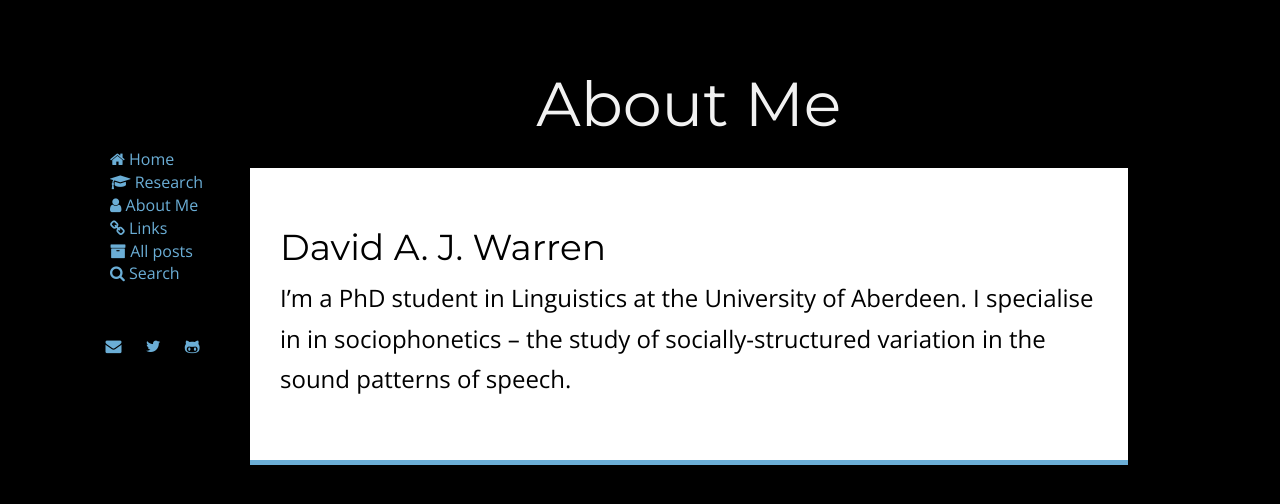
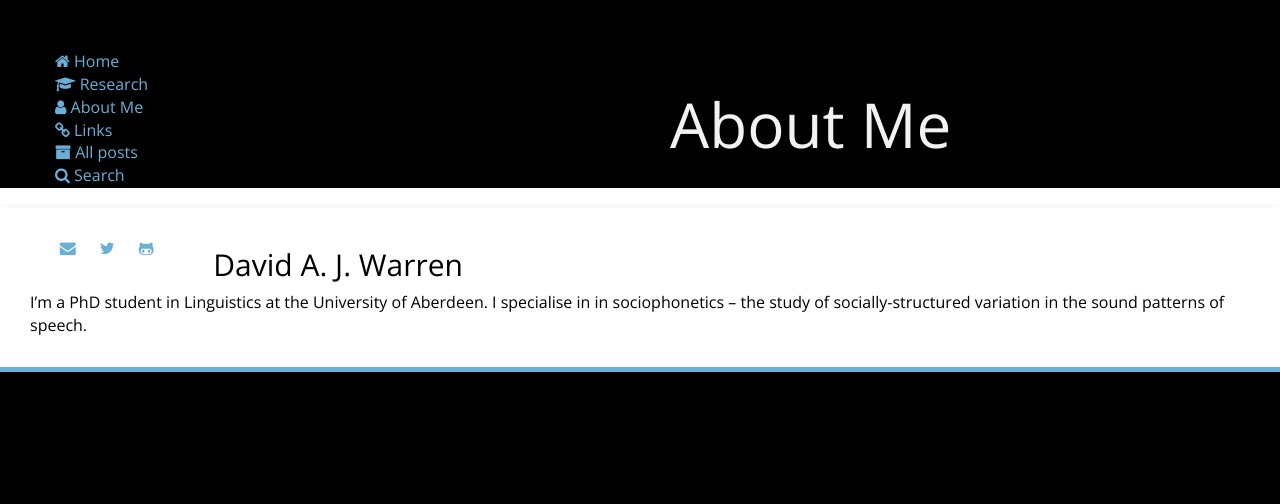
Before and after one commit to dajwarren/dajwarren.github.io, a Jekyll site: the page built from about.md, in a window 1280 px wide. Shown: the top 504 px of the page. Built offline with Jekyll 4.4.1, drawn with Linux system fonts in a browser that asks for light colours; nearby versions of some CDN libraries.

Commit message:
Rewrote html almost entirely

```diff
--- a/_layouts/default.html
+++ b/_layouts/default.html
@@ -1,53 +1,27 @@
 ---
 layout: base
 ---
-<!-- Full-width container-->
-<div class="container-fluid">
 
-<!-- Responsive container. Defines central column-->
-<div class="container single">
-    <div class="row">
+{% include navbar.html %}
 
-        <!-- Empty space -->
-        <div class="col-md-2">
-        </div>
+<main class="test">
 
-        <!-- Page title & thumbnail -->
-        <div class="col-md-12 article">
-
-            <!-- Thumbnail -->
   {% if site.data.thumbnail[page.thumbnail] %}
-            <div class="thumb">
+  <div class="thumb-test">
     <img itemprop="image" src="{{ site.data.thumbnail[page.thumbnail] }}" alt="Thumbnail: {{ page.thumbnail }}" />
   </div>
   {% elsif page.thumbnail %}
-            <div class="thumb">
+  <div class="thumb-test">
     <i class="fa fa-{{ page.thumbnail }} fa-4x"></i>
   </div>
   {% endif %}
 
-            <!-- Title -->
+  <div class="title-test">
     <h1 class="header" itemprop="name">{{ page.title }}</h1>
 
-            <!-- Page author -->
+
     <div class="author">
-              <small><i>
-                {% if page.author %}
-                by
-                <span itemprop="author">
-                  {% if site.google_plus_link %}
-                    <a rel="author" href="{{ site.google_plus_link }}">
-                  {% endif %}
-                  <span itemprop="author" itemscope itemtype="http://schema.org/Person">
-                    <span itemprop="name">{{ page.author }}</span>
-                  </span>
-                  {% if site.google_plus_link %}
-                    </a>
-                  {% endif %}
-                </span>
-                {% endif %}
-
-                <!-- Display date and category ONLY if using the post.html layout  -->
+      <i><small>
       {% if page.layout == 'post' %}
           on <span itemprop="datePublished" content="2014-08-28">{{ page.date | date: "%B %-d, %Y" }}</span>
           {% if page.categories != empty %} under {% for category in page.categories limit:1 %}{{ category }}{% endfor %}{% endif %}
@@ -55,24 +29,16 @@ layout: base
     </i></small>
     </div>
 
+
+
+
+
   </div>
+  <div class="test2">
+        <!-- <div class="page-content">
+        <div class="wrap"> -->
+  {{ content }}
+        <!-- </div>
+        </div> -->
   </div>
-
-    <div class="row">
-
-        <!-- Navbar -->
-        {% include navbar.html %}
-
-        <!-- Page content -->
-        <div itemscope class="col-md-12 article">
-                <div class="page-content">
-                <div class="wrap">
-                {{ content }}
-                </div>
-                </div>
-        </div>
-    </div>
-
-<!-- End of containers     -->
-</div>
-</div>
+</main>
```
Lines whose indentation alone changed are shown as unchanged.
